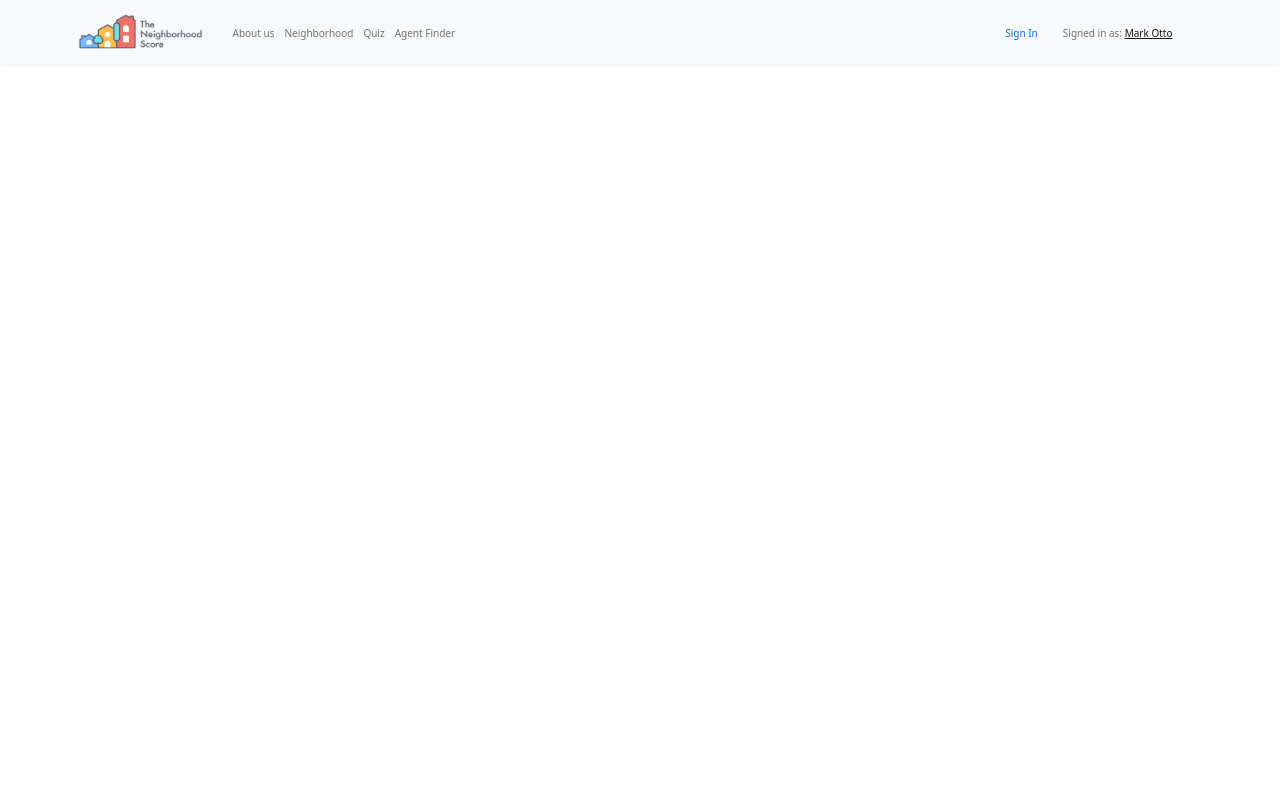
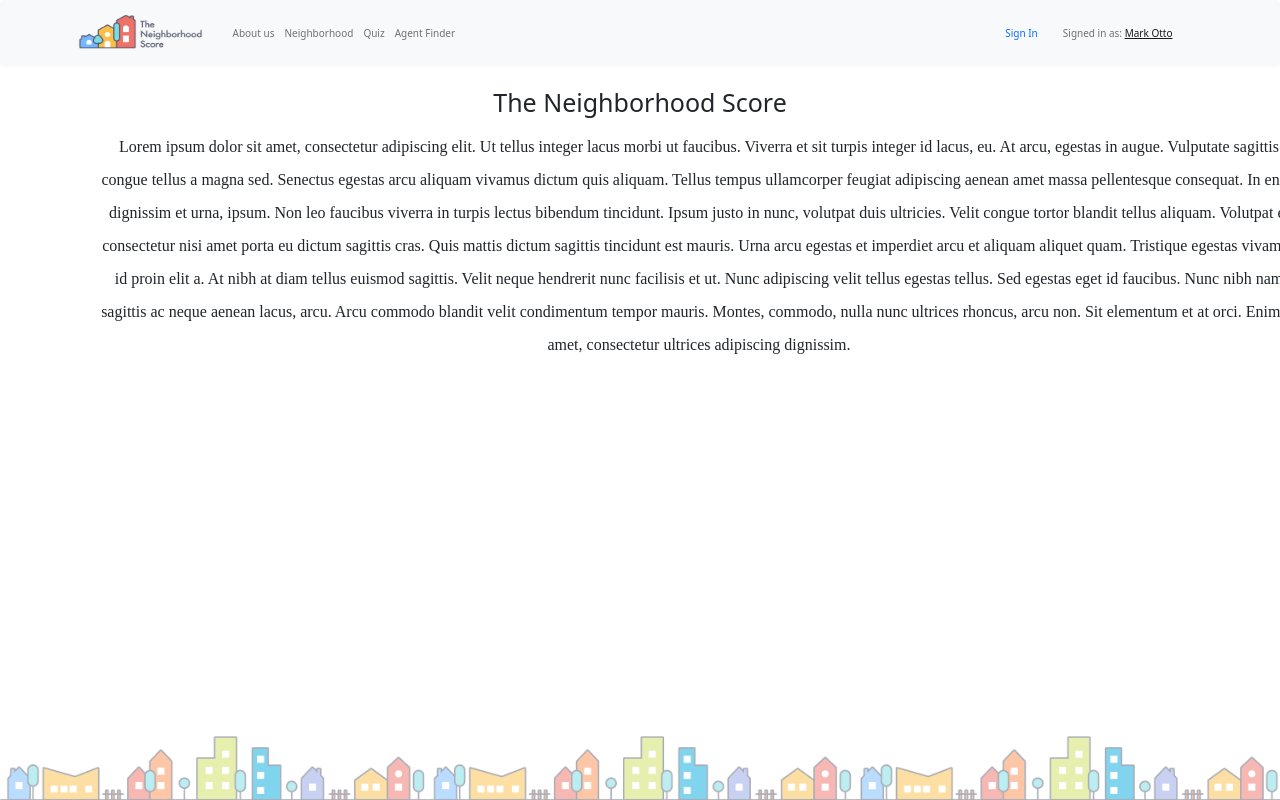
Before and after one commit to vilavivida/TNS-beta18, a React (Create React App) app: page /about in a window 1280 px wide. Built offline with nearby package versions, Linux system fonts and the light colour scheme.

Commit message:
add aboutUs

```diff
--- /dev/null
+++ b/src/components/About.js
@@ -0,0 +1,40 @@
+import React from "react";
+// import { Form, Button } from "react-bootstrap";
+
+function aboutUs() {
+  return (
+    <>
+      <h1>The Neighborhood Score</h1>
+      <div>
+        <p class="about">
+          Lorem ipsum dolor sit amet, consectetur adipiscing elit. Ut tellus
+          integer lacus morbi ut faucibus. Viverra et sit turpis integer id
+          lacus, eu. At arcu, egestas in augue. Vulputate sagittis congue tellus
+          a magna sed. Senectus egestas arcu aliquam vivamus dictum quis
+          aliquam. Tellus tempus ullamcorper feugiat adipiscing aenean amet
+          massa pellentesque consequat. In enim dignissim et urna, ipsum. Non
+          leo faucibus viverra in turpis lectus bibendum tincidunt. Ipsum justo
+          in nunc, volutpat duis ultricies. Velit congue tortor blandit tellus
+          aliquam. Volutpat et consectetur nisi amet porta eu dictum sagittis
+          cras. Quis mattis dictum sagittis tincidunt est mauris. Urna arcu
+          egestas et imperdiet arcu et aliquam aliquet quam. Tristique egestas
+          vivamus id proin elit a. At nibh at diam tellus euismod sagittis.
+          Velit neque hendrerit nunc facilisis et ut. Nunc adipiscing velit
+          tellus egestas tellus. Sed egestas eget id faucibus. Nunc nibh nam
+          sagittis ac neque aenean lacus, arcu. Arcu commodo blandit velit
+          condimentum tempor mauris. Montes, commodo, nulla nunc ultrices
+          rhoncus, arcu non. Sit elementum et at orci. Enim ut amet, consectetur
+          ultrices adipiscing dignissim.
+        </p>
+      </div>
+      <img
+        className="footer_logo"
+        alt="logo"
+        src="little houses- full span.PNG"
+        // className="d-inline-block mt-1"
+      />
+    </>
+  );
+}
+
+export default aboutUs;
--- a/src/components/Footer.js
+++ b/src/components/Footer.js
@@ -1,5 +1,7 @@
 import React from "react";
 
+// TODO: adjust the color theme of footer
+// TODO: add footer to the stylesheet
 function Footer() {
   return (
     <footer
@@ -78,10 +80,7 @@ function Footer() {
         class="text-center text-dark p-3"
         styles={{ "background-color": "#f1f1f1" }}
       >
-        © 2020 Copyright:
-        <a class="text-dark" href="https://mdbootstrap.com/">
-          MDBootstrap.com
-        </a>
+        © 2021 The Neighborhood Score
       </div>
       {/* <!-- Copyright --> */}
     </footer>
--- a/src/index.css
+++ b/src/index.css
@@ -1,4 +1,26 @@
 /* TODO: Update font-family */
+h1 {
+  font-size: 48px;
+}
+
+h2 {
+  font-size: 24px;
+}
+
+p.about {
+  position: absolute;
+  width: 1198px;
+  height: 528px;
+  left: 100px;
+  top: 130px;
+
+  font-family: Avenir;
+  font-style: normal;
+  font-weight: normal;
+  font-size: 16px;
+  line-height: 33px;
+}
+
 body {
   background-color: #e5e5e5;
   font-family: "Roboto", sans-serif;
@@ -62,3 +84,17 @@ body {
   width: 110px;
   background: gainsboro;
 }
+
+img.footer_logo {
+  position: absolute;
+  top: 0;
+  left: 0;
+  bottom: 0;
+  right: 0;
+  width: auto; /* to keep proportions */
+  height: auto; /* to keep proportions */
+  max-width: 100%; /* not to stand out from div */
+  max-height: 100%; /* not to stand out from div */
+  margin: auto auto 0; /* position to bottom and center */
+  opacity: 0.5;
+}
--- a/src/main.js
+++ b/src/main.js
@@ -4,6 +4,7 @@ import { Switch, Route } from "react-router-dom";
 import MyInfo from "./components/MyInfo";
 import simpleMap from "./components/Map";
 import signIn from "./components/SignIn";
+import aboutUs from "./components/About";
 
 const Main = () => {
   return (
@@ -13,6 +14,7 @@ const Main = () => {
       <Route exact path="/" component={MyInfo}></Route>
       <Route exact path="/neighborhood" component={simpleMap}></Route>
       <Route exact path="/signIn" component={signIn}></Route>
+      <Route exact path="/about" component={aboutUs}></Route>
     </Switch>
   );
 };
```
Also changed, not shown: public/little houses- full span.PNG (added).
